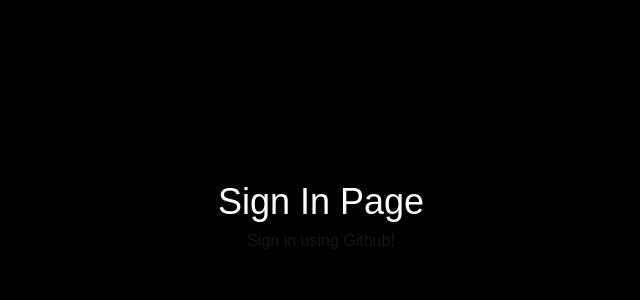
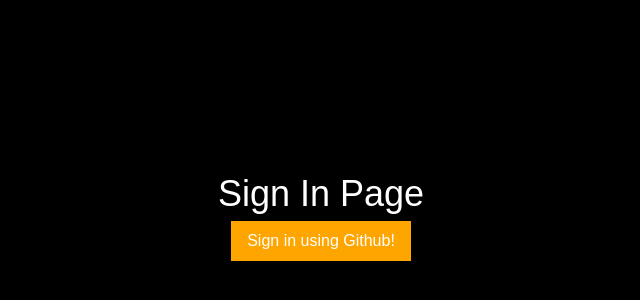
Before and after one commit to slin808/mp-6, a Next.js app: page /signin in a window 1280 px wide. Shown: the part 186-486 px from the top of the page, without its empty margins (319-959 px from the left). Built offline with nearby package versions, Linux system fonts and the light colour scheme.

Commit message:
fixed deploy error unused var

```diff
--- a/app/signin/page.tsx
+++ b/app/signin/page.tsx
@@ -27,7 +27,7 @@
   return (
     <StyledDiv>
       <StyledHeader>Sign In Page</StyledHeader>
-      <button onClick={() => signIn('github')}>Sign in using Github!</button>
+      <StyledButton onClick={() => signIn('github')}>Sign in using Github!</StyledButton>
     </StyledDiv>
   );
 }
```
